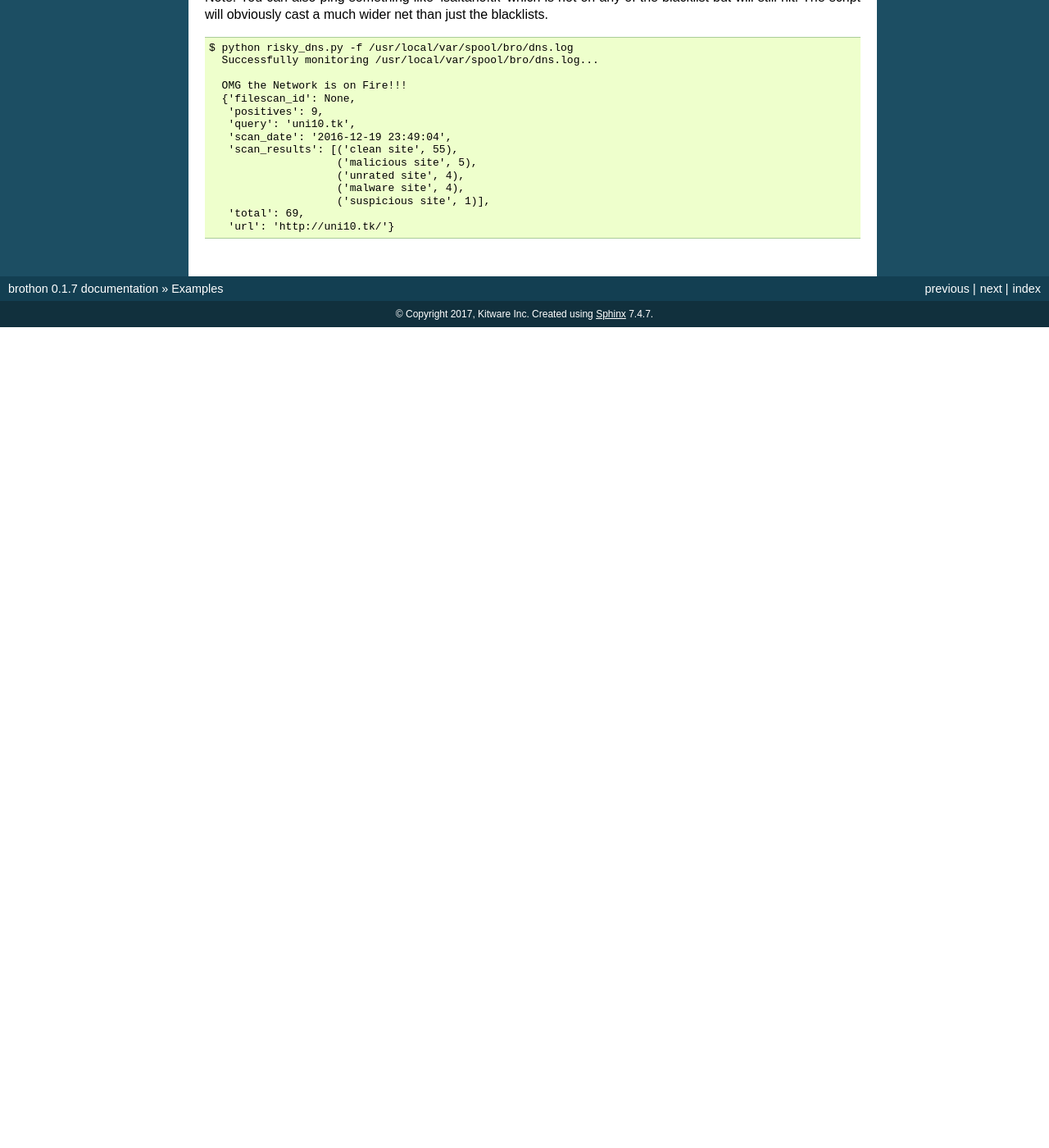
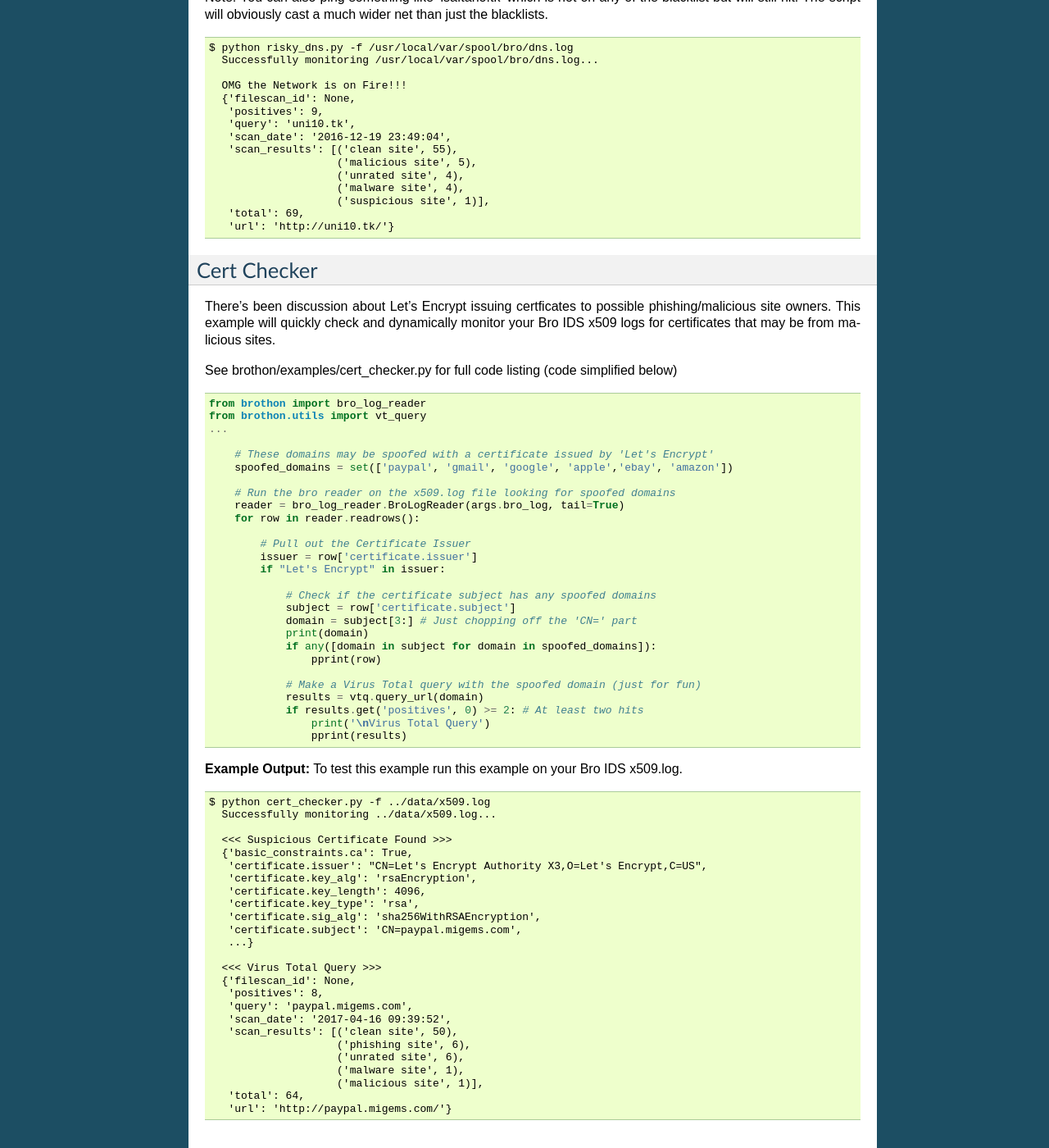
Before and after one commit to SuperCowPowers/zat, a Sphinx documentation site: the page built from docs/examples.rst, in a window 1280 px wide and 1400 px high, scrolled down 3616 px. Shown: the whole window at 82% size. Built offline with Sphinx 7.4.7, drawn with Linux system fonts in a browser that asks for light colours; before the commit the page ends 4015 px from its top, so only the background shows below that.

Commit message:
adding a certificate checker example

```diff
--- a/docs/examples.rst
+++ b/docs/examples.rst
@@ -251,3 +251,72 @@ still hit. The script will obviously cast a much wider net than just the blackli
                       ('suspicious site', 1)],
      'total': 69,
      'url': 'http://uni10.tk/'}
+
+Cert Checker
+------------
+There's been discussion about Let's Encrypt issuing certficates to possible phishing/malicious site owners. This example
+will quickly check and dynamically monitor your Bro IDS x509 logs for certificates that may be from malicious sites.
+
+See brothon/examples/cert_checker.py for full code listing (code simplified below)
+
+.. code-block:: python
+
+    from brothon import bro_log_reader
+    from brothon.utils import vt_query
+    ...
+
+        # These domains may be spoofed with a certificate issued by 'Let's Encrypt'
+        spoofed_domains = set(['paypal', 'gmail', 'google', 'apple','ebay', 'amazon'])
+
+        # Run the bro reader on the x509.log file looking for spoofed domains
+        reader = bro_log_reader.BroLogReader(args.bro_log, tail=True)
+        for row in reader.readrows():
+
+            # Pull out the Certificate Issuer
+            issuer = row['certificate.issuer']
+            if "Let's Encrypt" in issuer:
+
+                # Check if the certificate subject has any spoofed domains
+                subject = row['certificate.subject']
+                domain = subject[3:] # Just chopping off the 'CN=' part
+                print(domain)
+                if any([domain in subject for domain in spoofed_domains]):
+                    pprint(row)
+
+                # Make a Virus Total query with the spoofed domain (just for fun)
+                results = vtq.query_url(domain)
+                if results.get('positives', 0) >= 2: # At least two hits
+                    print('\nVirus Total Query')
+                    pprint(results)
+
+
+**Example Output:**
+To test this example run this example on your Bro IDS x509.log.
+
+::
+
+  $ python cert_checker.py -f ../data/x509.log
+    Successfully monitoring ../data/x509.log...
+
+    <<< Suspicious Certificate Found >>>
+    {'basic_constraints.ca': True,
+     'certificate.issuer': "CN=Let's Encrypt Authority X3,O=Let's Encrypt,C=US",
+     'certificate.key_alg': 'rsaEncryption',
+     'certificate.key_length': 4096,
+     'certificate.key_type': 'rsa',
+     'certificate.sig_alg': 'sha256WithRSAEncryption',
+     'certificate.subject': 'CN=paypal.migems.com',
+     ...}
+
+    <<< Virus Total Query >>>
+    {'filescan_id': None,
+     'positives': 8,
+     'query': 'paypal.migems.com',
+     'scan_date': '2017-04-16 09:39:52',
+     'scan_results': [('clean site', 50),
+                      ('phishing site', 6),
+                      ('unrated site', 6),
+                      ('malware site', 1),
+                      ('malicious site', 1)],
+     'total': 64,
+     'url': 'http://paypal.migems.com/'}
```
Also changed, not shown: 4 other files.
